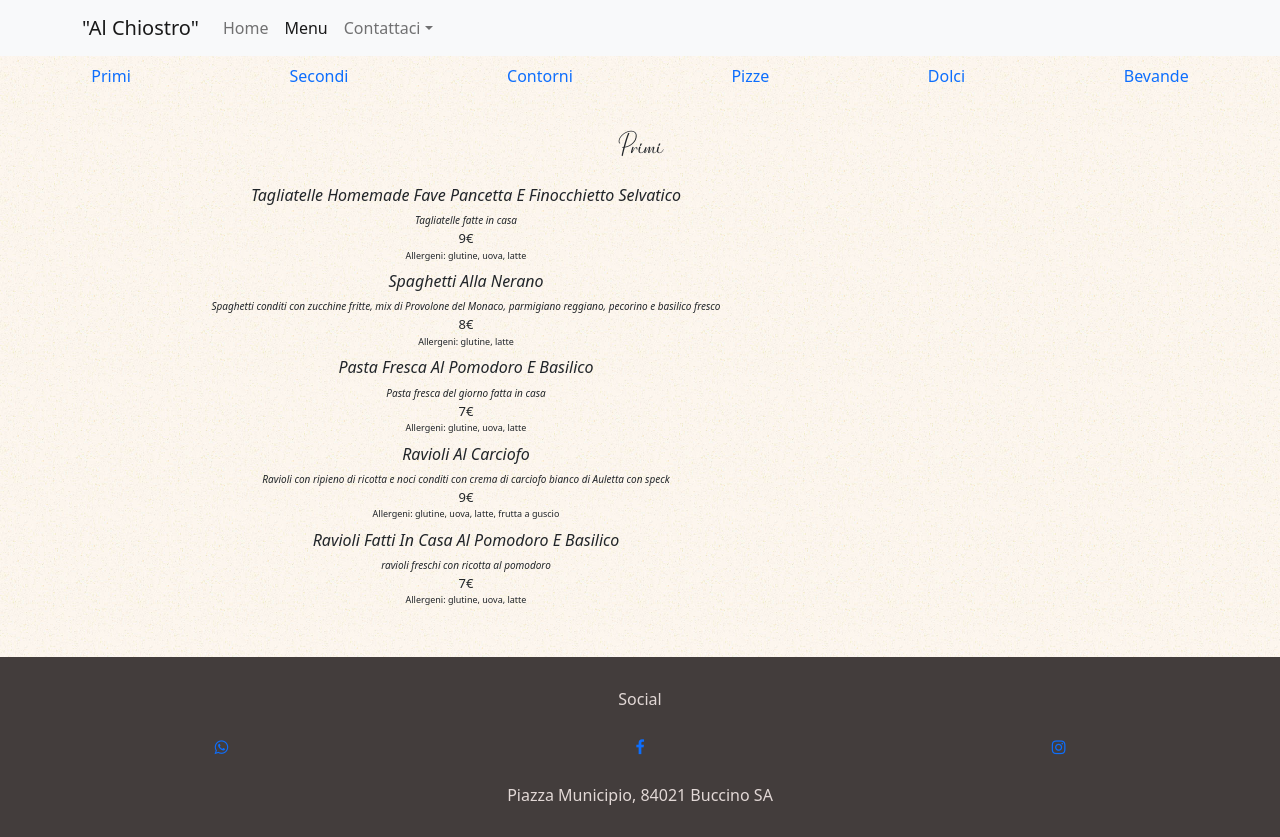
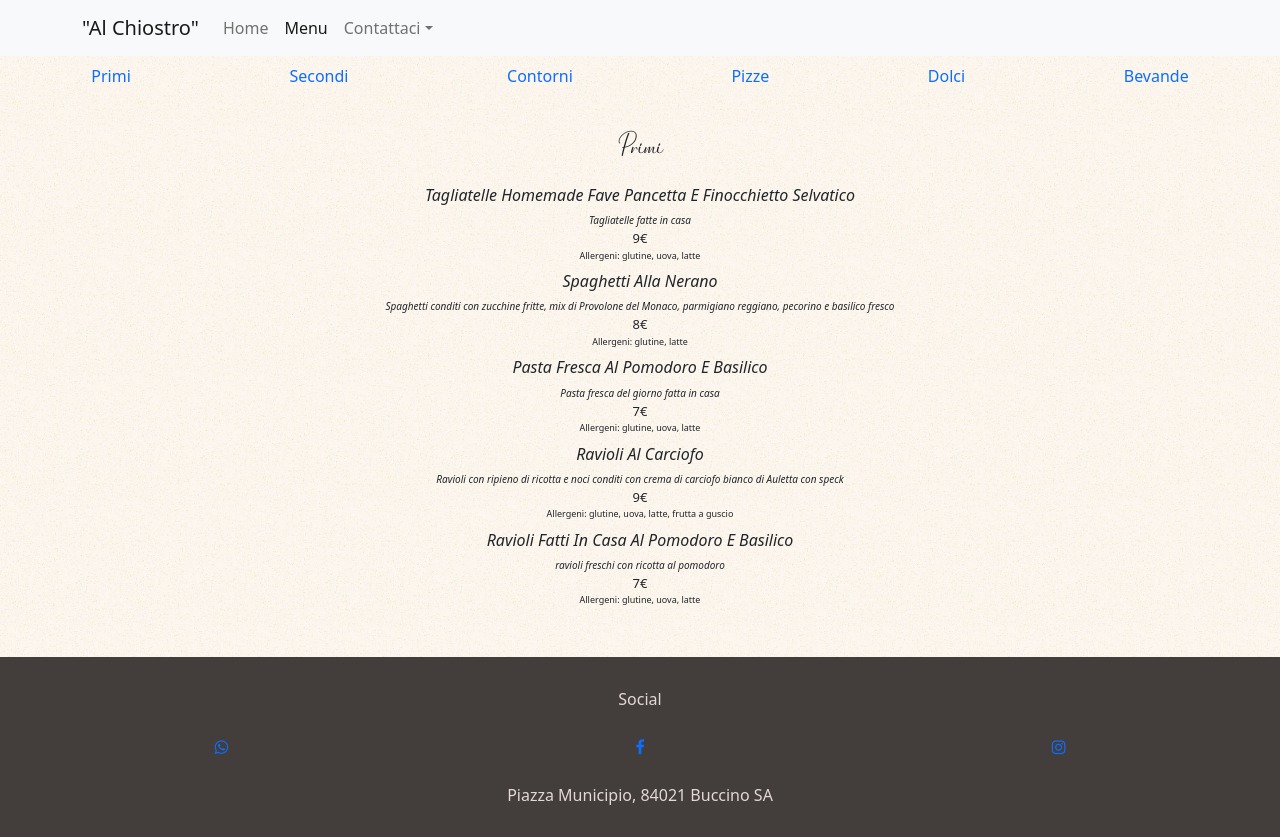
Before and after one commit to gerzin/alchiostro, a React (Create React App) app: page /#/menu in a window 1280 px wide. Built offline with nearby package versions, Linux system fonts and the light colour scheme.

Commit message:
Fix Alignment

```diff
--- a/src/menusections/MenuItem.tsx
+++ b/src/menusections/MenuItem.tsx
@@ -25,7 +25,7 @@ export default class MenuItem extends React.Component<MenuItemProps> {
 
 
         return (
-            <Col className='col-sm-8'>
+            <Col>
                 <div className='menu-item'>
                     <h4 className="menu-item-name">{name}</h4>
                     {description_}
```
